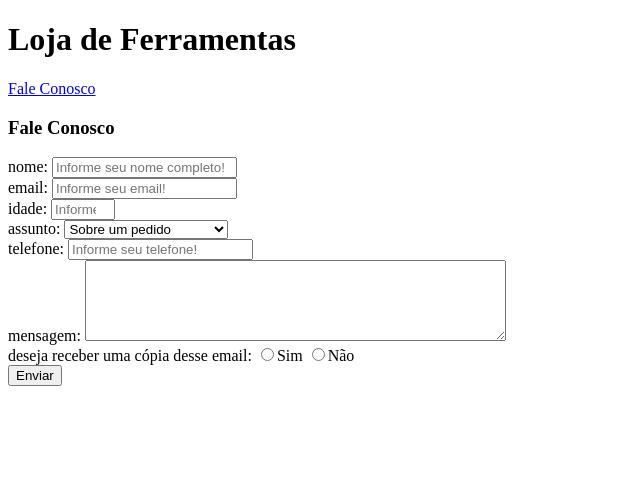
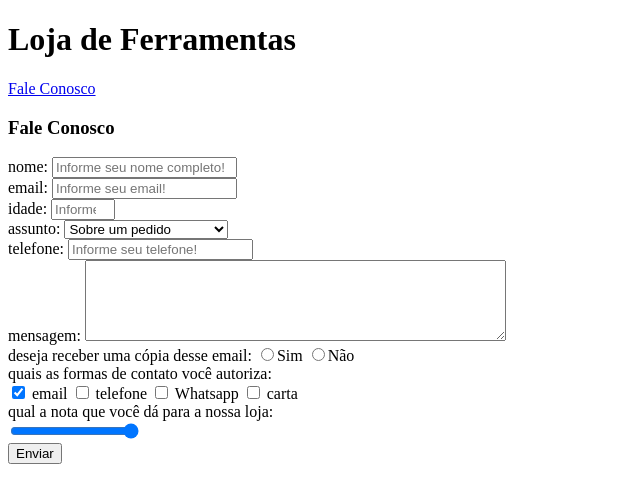
Before and after one commit to Narusala/FatecWebDev, an Angular app: page /faleconosco in a window 1280 px wide. Shown: the top 502 px of the page, without its empty margins (0-640 px from the left). Built offline with nearby package versions, Linux system fonts and the light colour scheme.

Commit message:
Second commit

```diff
--- a/src/app/fale-conosco/fale-conosco.component.html
+++ b/src/app/fale-conosco/fale-conosco.component.html
@@ -1,6 +1,7 @@
 <h3>Fale Conosco</h3>
 <form>
-    nome: <input type="text" id="nome" required placeholder="Informe seu nome completo!"><br>
+    nome: <input type="text" id="nome" required placeholder="Informe seu nome completo!"
+    pattern="[A-z\s]{6,100}"><br>
     email: <input type="email" id="email" required placeholder="Informe seu email!"><br>
     idade: <input type="number" id="idade" min="16" max="100" required placeholder="Informe sua idade!"><br>
     assunto: <select id="assunto">
@@ -9,10 +10,17 @@
         <option>Sobre seu cadastro</option>
         <option>Reclamações e dúvidas</option>
     </select><br>
-    telefone: <input type="tel" id="telefone" required placeholder="Informe seu telefone!"><br>
-    mensagem: <textarea id="mensagem" rows="5" cols="50"></textarea><br>
+    telefone: <input type="text" id="telefone" required placeholder="Informe seu telefone!" pattern="[o-9]{4,5}-[0-9]{4}"><br>
+    mensagem: <textarea id="mensagem" rows="5" cols="50" required pattern="[\w]{10,4000}"></textarea><br>
     deseja receber uma cópia desse email:
         <input type="radio" id="RecebeSim" name="copia">Sim
         <input type="radio" id="RecebeNao" name="copia">Não<br>
+    quais as formas de contato você autoriza:<br>
+        <input type="checkbox" id="contatoEmail" checked> email
+        <input type="checkbox" id="contatoTelefone"> telefone
+        <input type="checkbox" id="contatoWhatsapp"> Whatsapp
+        <input type="checkbox" id="contatoCarta"> carta<br>
+    qual a nota que você dá para a nossa loja:<br>
+        <input type="range" id="nota" min="0" max="5" step="1"><br>
     <button>Enviar</button>
 </form>
```
